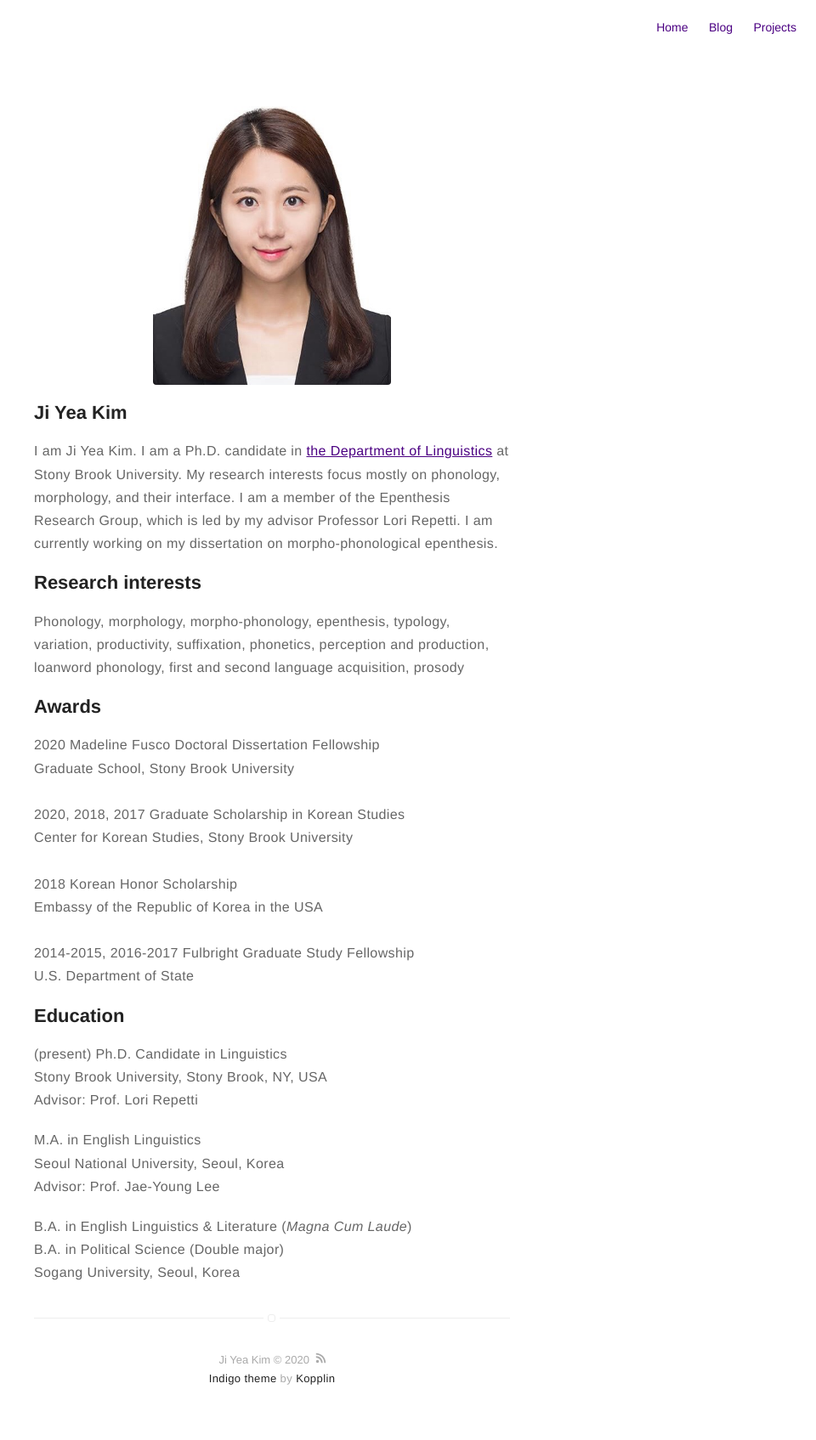
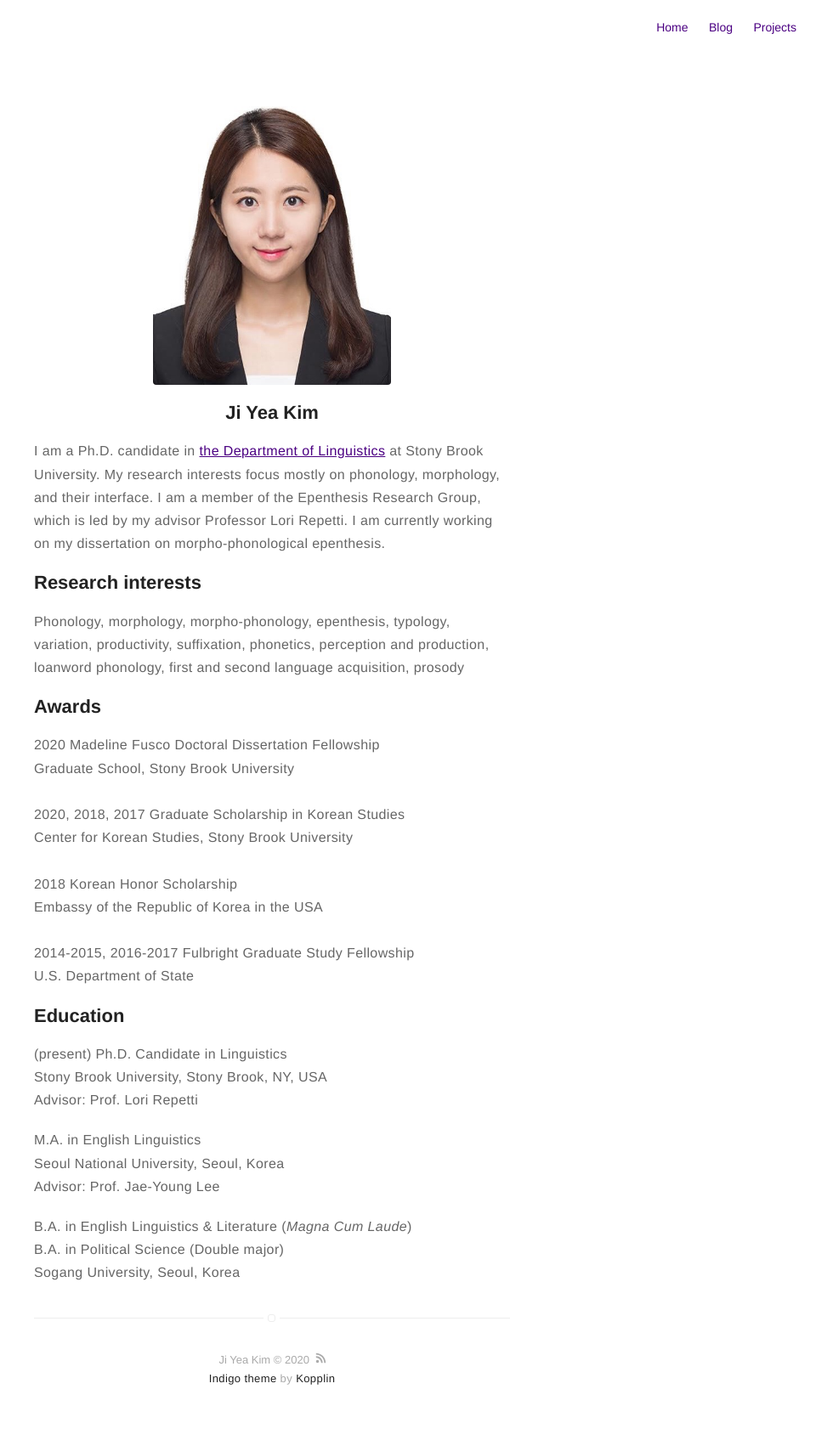
Before and after one commit to jiyeakim/jiyeakim.github.io, a Jekyll site: the page built from about.md, in a window 1280 px wide. Shown: the whole page at 85% size, without its empty margins (320-1280 px from the left). Built offline with Jekyll 4.4.1, drawn with Linux system fonts in a browser that asks for light colours.

Commit message:
About changed

```diff
--- a/about.md
+++ b/about.md
@@ -4,9 +4,9 @@ layout: page
 ---
 ![Profile Image]({% if site.external-image %}{{ site.picture }}{% else %}{{ site.url }}/{{ site.picture }}{% endif %})
 
-<h2>Ji Yea Kim</h2>
+<h2><center>Ji Yea Kim</center></h2>
 
-<p>I am Ji Yea Kim. I am a Ph.D. candidate in <a href="https://linguistics.stonybrook.edu/">the Department of Linguistics</a> at Stony Brook University. My research interests focus mostly on phonology, morphology, and their interface. I am a member of the Epenthesis Research Group, which is led by my advisor Professor Lori Repetti. I am currently working on my dissertation on morpho-phonological epenthesis.</p>
+<p>I am a Ph.D. candidate in <a href="https://linguistics.stonybrook.edu/">the Department of Linguistics</a> at Stony Brook University. My research interests focus mostly on phonology, morphology, and their interface. I am a member of the Epenthesis Research Group, which is led by my advisor Professor Lori Repetti. I am currently working on my dissertation on morpho-phonological epenthesis.</p>
 
 <!---<p>I am doing research on phonology and morphology.</p>-->
 
```
Also changed, not shown: 2 other files.
